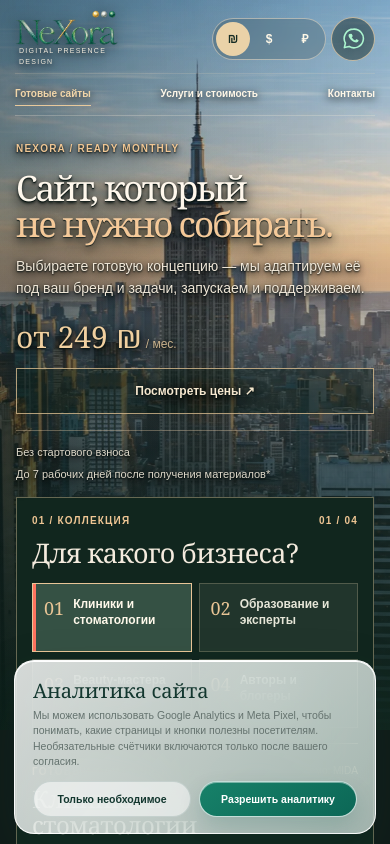
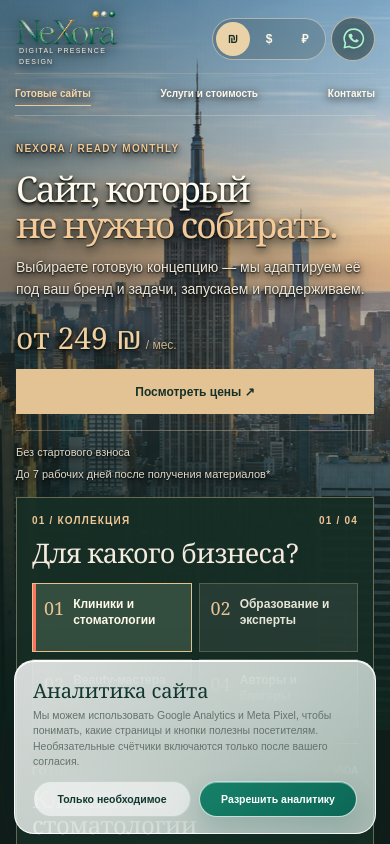
Before and after one commit to tsstish/nexora, a Next.js app: page /building-preview in a window 390 px wide. Shown: the top 844 px of the page. Built offline with nearby package versions, Linux system fonts and the light colour scheme; no server answers.

Commit message:
style(mobile): lighten showroom and preserve single accessible pricing button

```diff
--- a/src/app/building-preview/MobileShowroom.module.css
+++ b/src/app/building-preview/MobileShowroom.module.css
@@ -67,3 +67,34 @@
  .intro h1 em{font-style:normal;color:#f4dab1}
  .introBottom{margin-top:16px}
 }
+
+
+/* Refinement parity with desktop: no redundant CTA, lighter glass and a
+   single clear action, while the real demo remains front-and-centre. */
+@media(max-width:1024px){
+ .intro{
+   background:linear-gradient(125deg,rgba(13,37,30,.87),rgba(23,52,42,.70));
+   -webkit-backdrop-filter:blur(8px);
+   backdrop-filter:blur(8px);
+ }
+ .catalog{
+   background:linear-gradient(135deg,rgba(22,46,37,.94),rgba(21,42,35,.91));
+ }
+ .introActions{max-width:260px}
+ .introActions a:only-child{
+   flex:0 0 100%;background:#E3C393;color:#153129;
+   border:1px solid #E3C393;box-shadow:none;text-shadow:none;
+   min-height:45px;
+ }
+ .catalog .choices button{background:rgba(255,251,236,.07)}
+ .catalog .choices .selected{
+   background:rgba(105,133,106,.37);
+   border-color:#E3C393;
+   box-shadow:inset 3px 0 #FF735F;
+ }
+}
+@media(max-width:390px){
+ .intro{padding:19px 17px}
+ .intro h1{font-size:clamp(35px,9.1vw,40px);overflow-wrap:break-word}
+ .introActions{max-width:none}
+}
```
